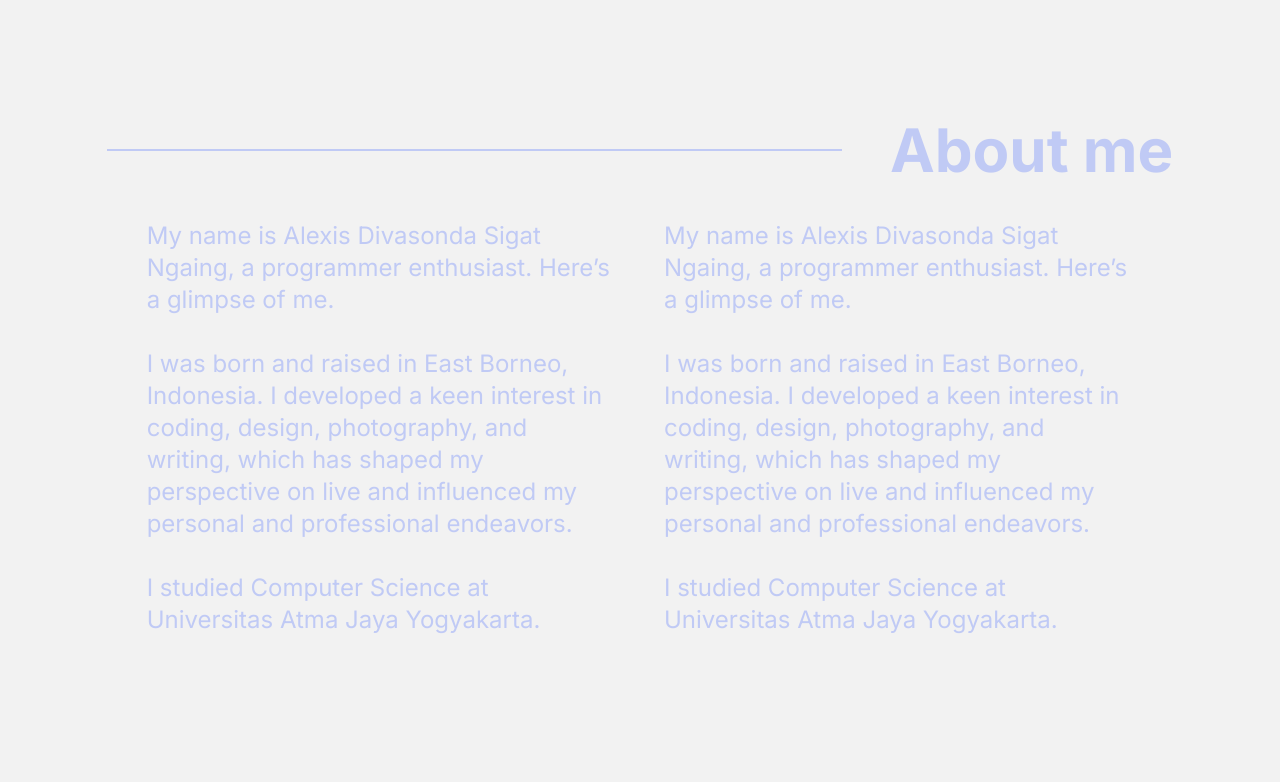
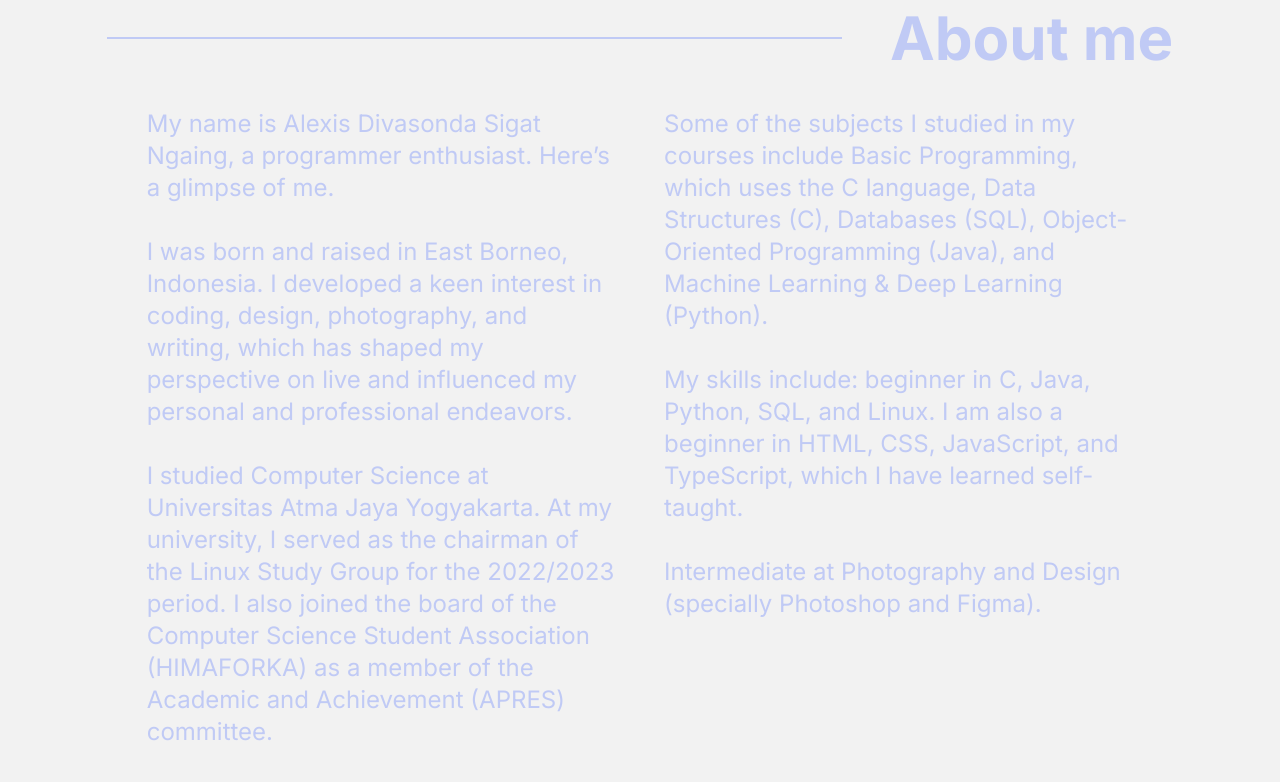
Before and after one commit to alexisngaing/alexisngaing.github.io, a Next.js app: page / in a window 1280 px wide. Shown: the part 938-1720 px from the top of the page. Built offline with nearby package versions, Linux system fonts and the light colour scheme.

Commit message:
add more information

```diff
--- a/components/AboutMe.tsx
+++ b/components/AboutMe.tsx
@@ -21,21 +21,26 @@ function AboutMe() {
               influenced my personal and professional endeavors.
             </p>
             <br />
-            <p>I studied Computer Science at Universitas Atma Jaya Yogyakarta.</p>
+            <p>
+              I studied Computer Science at Universitas Atma Jaya Yogyakarta. At my university, I
+              served as the chairman of the Linux Study Group for the 2022/2023 period. I also
+              joined the board of the Computer Science Student Association (HIMAFORKA) as a member
+              of the Academic and Achievement (APRES) committee.
+            </p>
           </div>
           <div>
             <p>
-              My name is Alexis Divasonda Sigat Ngaing, a programmer enthusiast. Here’s a glimpse of
-              me.
+              Some of the subjects I studied in my courses include Basic Programming, which uses the
+              C language, Data Structures (C), Databases (SQL), Object-Oriented Programming (Java),
+              and Machine Learning & Deep Learning (Python).
             </p>
             <br />
             <p>
-              I was born and raised in East Borneo, Indonesia. I developed a keen interest in
-              coding, design, photography, and writing, which has shaped my perspective on live and
-              influenced my personal and professional endeavors.
+              My skills include: beginner in C, Java, Python, SQL, and Linux. I am also a beginner
+              in HTML, CSS, JavaScript, and TypeScript, which I have learned self-taught.
             </p>
             <br />
-            <p>I studied Computer Science at Universitas Atma Jaya Yogyakarta.</p>
+            <p>Intermediate at Photography and Design (specially Photoshop and Figma).</p>
           </div>
         </div>
       </div>
```
